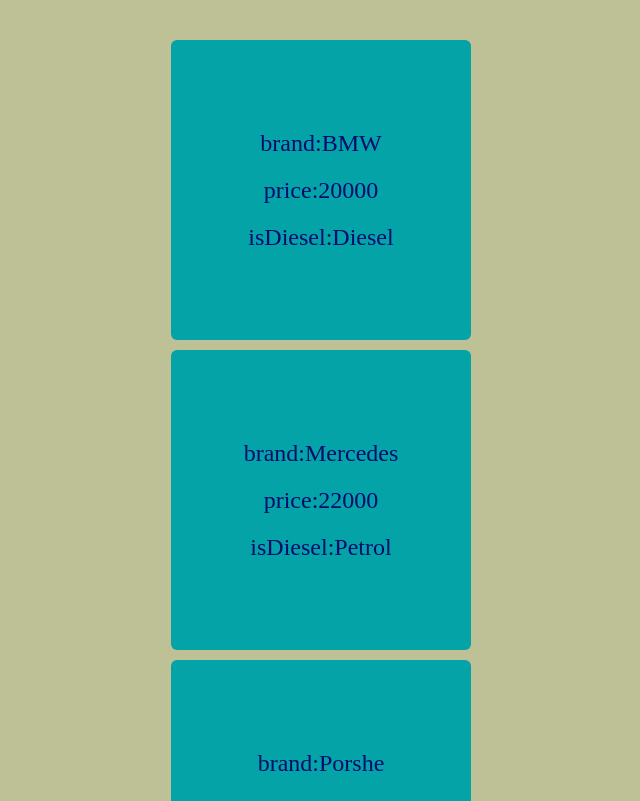
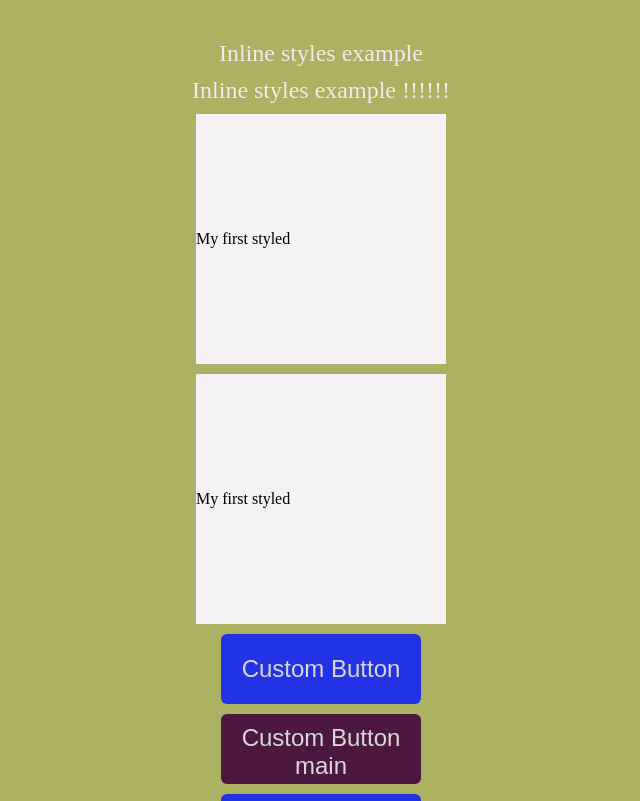
Before and after one commit to Akmi555/projec_02_ts, a React (Create React App) app: page / in a window 1280 px wide. Shown: the top 801 px of the page, without its empty margins (319-959 px from the left). Built offline with nearby package versions, Linux system fonts and the light colour scheme.

Commit message:
Lesson008

```diff
--- a/package.json
+++ b/package.json
@@ -3,6 +3,8 @@
   "version": "0.1.0",
   "private": true,
   "dependencies": {
+    "@emotion/react": "^11.11.4",
+    "@emotion/styled": "^11.11.5",
     "@testing-library/jest-dom": "^5.17.0",
     "@testing-library/react": "^13.4.0",
     "@testing-library/user-event": "^13.5.0",
--- a/src/App.tsx
+++ b/src/App.tsx
@@ -1,12 +1,14 @@
 import "./App.css";
+
 
 // Lessons import
 // import Lesson006 from './lessons/Lesson006/Lesson006';
 // import Lesson007 from "./lessons/Lesson007/Lesson007";
+import Lesson008 from "./lessons/Lesson008/Lesson008";
 
 //Homeworks import
 // import Homework006 from "./homeworks/Homework006/Homework006";
-import Homework007 from "./homeworks/Homework007/Homework007";
+// import Homework007 from "./homeworks/Homework007/Homework007";
 
 function App() {
   return (
@@ -14,7 +16,8 @@
       {/* <Lesson006/> */}
       {/* <Homework006 /> */}
       {/* <Lesson007 /> */}
-      <Homework007 />
+      {/* <Homework007 /> */}
+      <Lesson008/>
     </div>
   );
 }
--- /dev/null
+++ b/src/lessons/Lesson008/Lesson008.tsx
@@ -0,0 +1,26 @@
+import './styles.css'
+import { BoxInfo, ButtonStyledComponent } from './styles';
+
+function Lesson008() {
+// Способ №2 - inliine стильи -в отдельном объекте
+const textStyles = {fontSize: '24px', color: '#f3eaf2'}
+
+
+   return (
+    // Способ №1 - отдельный css файл
+   <div className="lesson008-component">
+    {/* // Способ №2 - inliine стильи */}
+    {/* <p style={{ fontSize: '24px', color: '#f3eaf2'}}>Inline styles example</p> */}
+    <p style={textStyles}>Inline styles example</p>
+    <div style={textStyles}>Inline styles example !!!!!!</div>
+    {/* Способ №3 - emotion */}
+    <BoxInfo>My first styled</BoxInfo>
+    <BoxInfo>My first styled</BoxInfo>
+    <ButtonStyledComponent >Custom Button</ButtonStyledComponent>
+    <ButtonStyledComponent main>Custom Button main</ButtonStyledComponent>
+    <ButtonStyledComponent close>Custom Button main</ButtonStyledComponent>
+   </div>
+   )
+}
+
+export default Lesson008;
--- /dev/null
+++ b/src/lessons/Lesson008/styles.css
@@ -0,0 +1,14 @@
+.lesson008-component {
+    display: flex;
+    flex-direction: column;
+    align-items: center;
+    justify-content: center;
+    flex: 1;
+    gap: 10px;
+    padding: 40px;
+    background-color: rgb(173, 177, 98);
+}
+
+/* .lesson008-component:hover{
+    background-color: rgb(2, 159, 106)
+} */
--- /dev/null
+++ b/src/lessons/Lesson008/styles.ts
@@ -0,0 +1,32 @@
+import styled from '@emotion/styled';
+
+interface ButtonStyledComponentProps {
+    main?: boolean;
+    close?: boolean;
+}
+
+export const BoxInfo = styled.div`
+ display: flex;
+ flex-direction: column;
+ justify-content: center;
+ width: 250px;
+ height: 250px;
+ background: rgb(243, 241, 243);
+`
+export const ButtonStyledComponent = styled.button<ButtonStyledComponentProps>`
+width: 200px;
+ height: 70px;
+ border: none;
+ /* background: #4D1840; */
+ background: ${(props)=>props.main? '#4D1840': '#2232E5'};
+ border-radius: 6px;
+ /* font-size: 24px; */
+ font-size: ${({close})=> close? '20px': '24px'};
+ padding: 10px;
+ color: #DAD7DA;
+ cursor: pointer;
+
+ &:hover{
+    background: #E6B311;
+ }
+`
```
Also changed, not shown: 1 other file (tests, documents, lock files or other folders).
